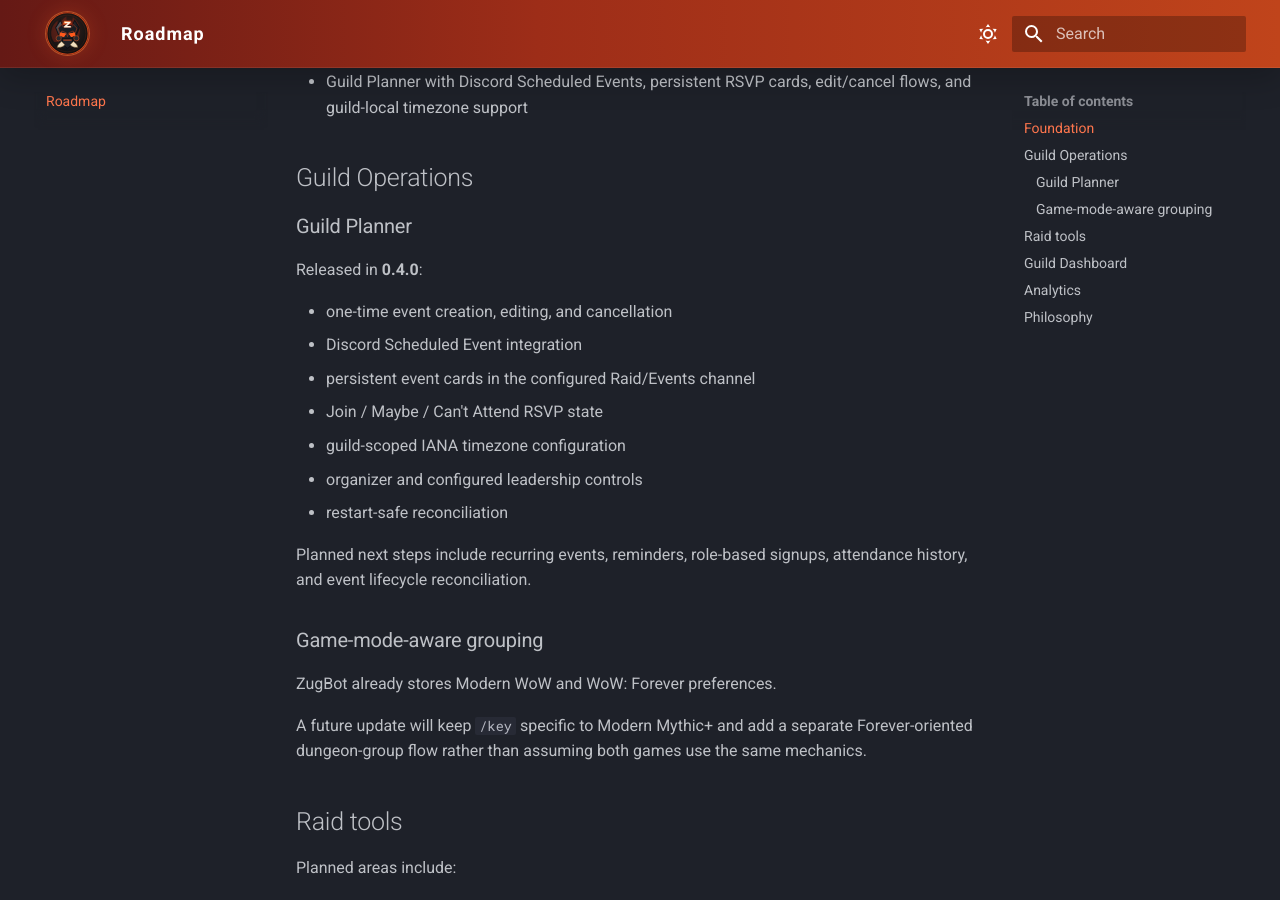
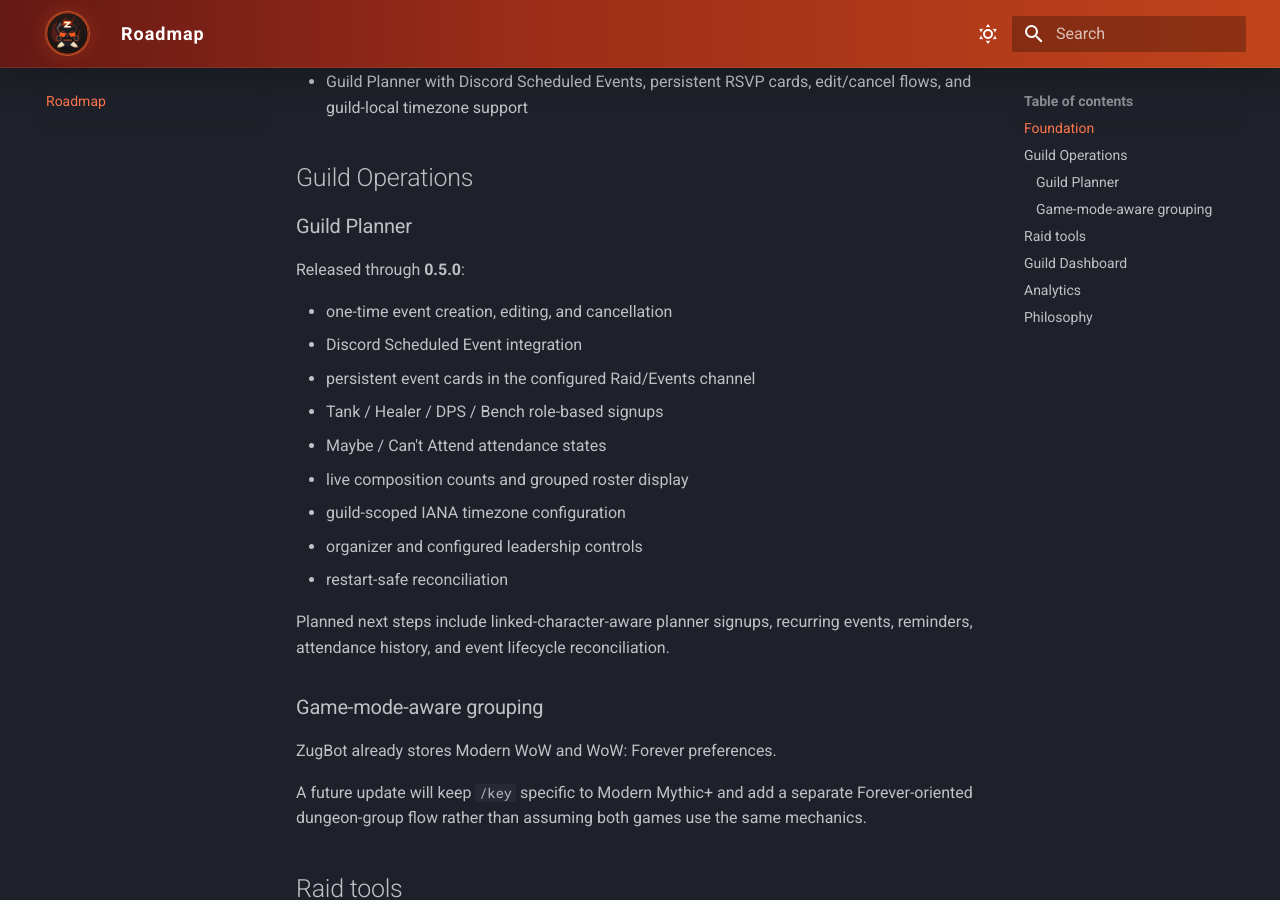
Before and after one commit to sthorne80/zugbot-site, an MkDocs documentation site: the page built from docs/roadmap.md, in a window 1280 px wide and 900 px high, scrolled down 733 px. Built offline with MkDocs 1.6.1 and Material for MkDocs 9.7.7, drawn with Linux system fonts in a browser that asks for light colours.

Commit message:
docs: update planner roadmap for 0.5.0

```diff
--- a/docs/roadmap.md
+++ b/docs/roadmap.md
@@ -23,17 +23,19 @@
 
 ### Guild Planner
 
-Released in **0.4.0**:
+Released through **0.5.0**:
 
 - one-time event creation, editing, and cancellation
 - Discord Scheduled Event integration
 - persistent event cards in the configured Raid/Events channel
-- Join / Maybe / Can't Attend RSVP state
+- Tank / Healer / DPS / Bench role-based signups
+- Maybe / Can't Attend attendance states
+- live composition counts and grouped roster display
 - guild-scoped IANA timezone configuration
 - organizer and configured leadership controls
 - restart-safe reconciliation
 
-Planned next steps include recurring events, reminders, role-based signups, attendance history, and event lifecycle reconciliation.
+Planned next steps include linked-character-aware planner signups, recurring events, reminders, attendance history, and event lifecycle reconciliation.
 
 ### Game-mode-aware grouping
 
```
